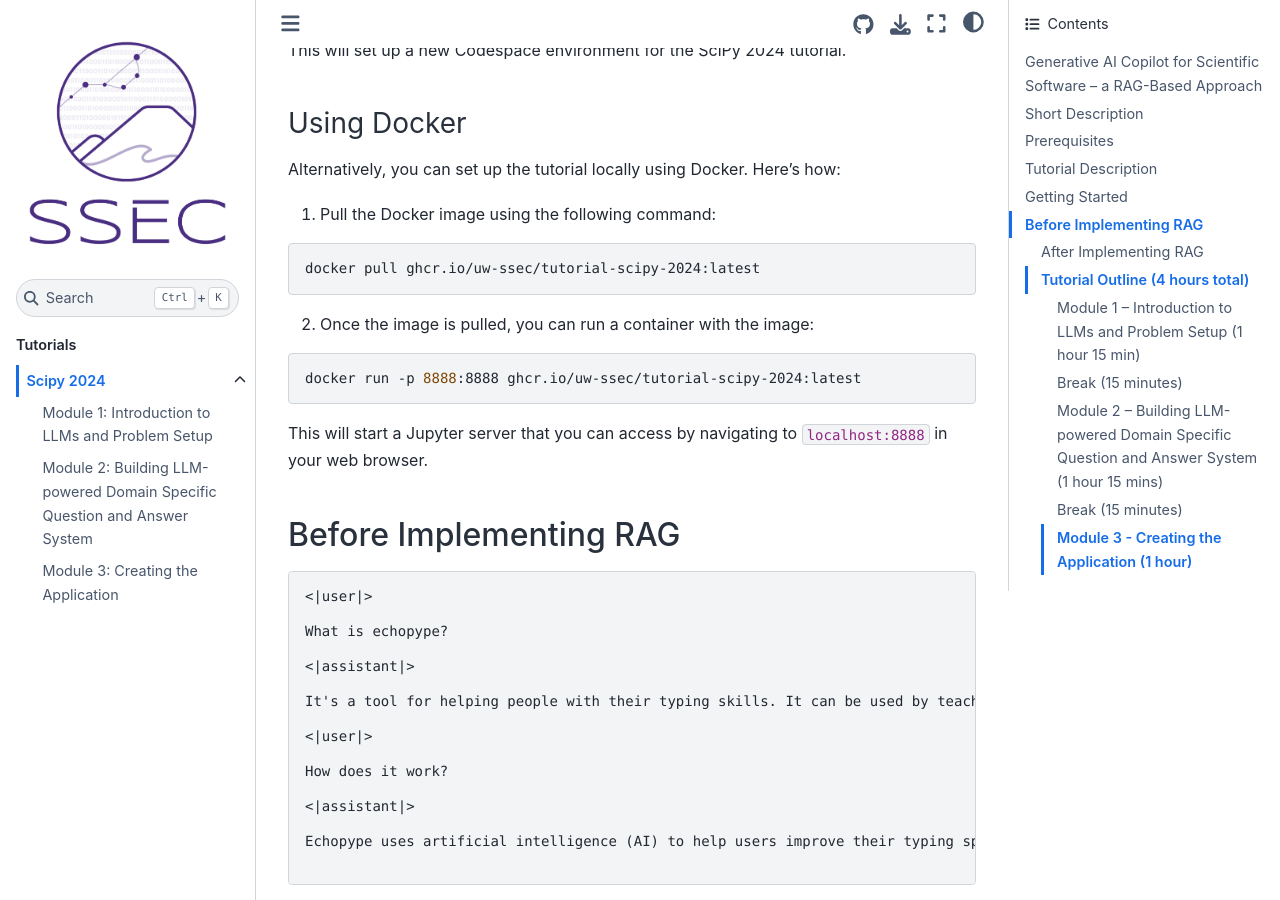
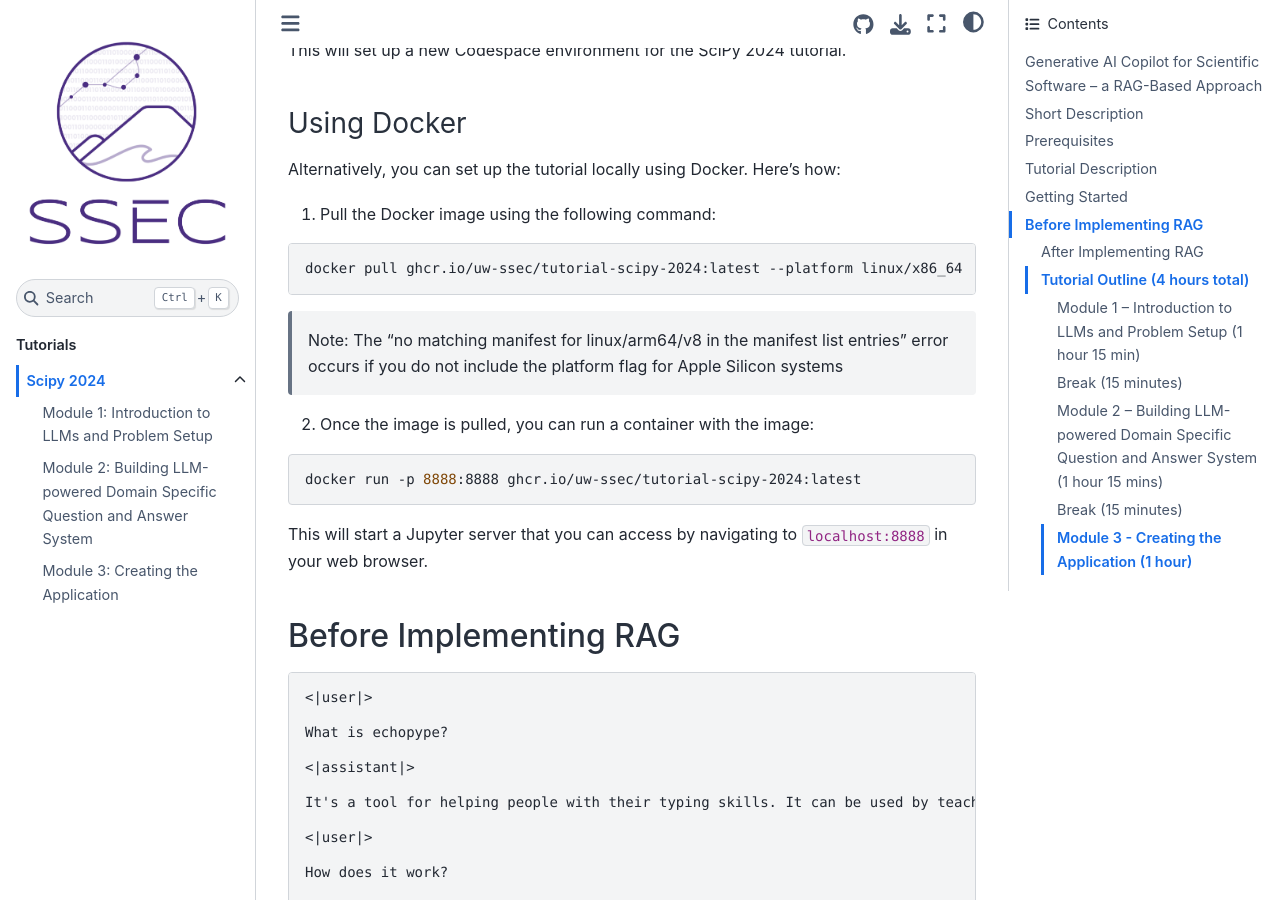
Before and after one commit to uw-ssec/tutorials, a Jupyter Book: the page built from SciPy2024/README.md, in a window 1280 px wide and 900 px high, scrolled down 3183 px. Built offline with Jupyter Book 1.0.4 settings and Sphinx 7.4.7 and the Sphinx Book theme 1.1.4, drawn with Linux system fonts in a browser that asks for light colours.

Commit message:
docs: Add error note to README.md

````diff
--- a/SciPy2024/README.md
+++ b/SciPy2024/README.md
@@ -72,8 +72,10 @@
 1. Pull the Docker image using the following command:
 
 ```bash
-docker pull ghcr.io/uw-ssec/tutorial-scipy-2024:latest
+docker pull ghcr.io/uw-ssec/tutorial-scipy-2024:latest --platform linux/x86_64
 ```
+
+> Note: The "no matching manifest for linux/arm64/v8 in the manifest list entries" error occurs if you do not include the platform flag for Apple Silicon systems
 
 2. Once the image is pulled, you can run a container with the image:
 
````
